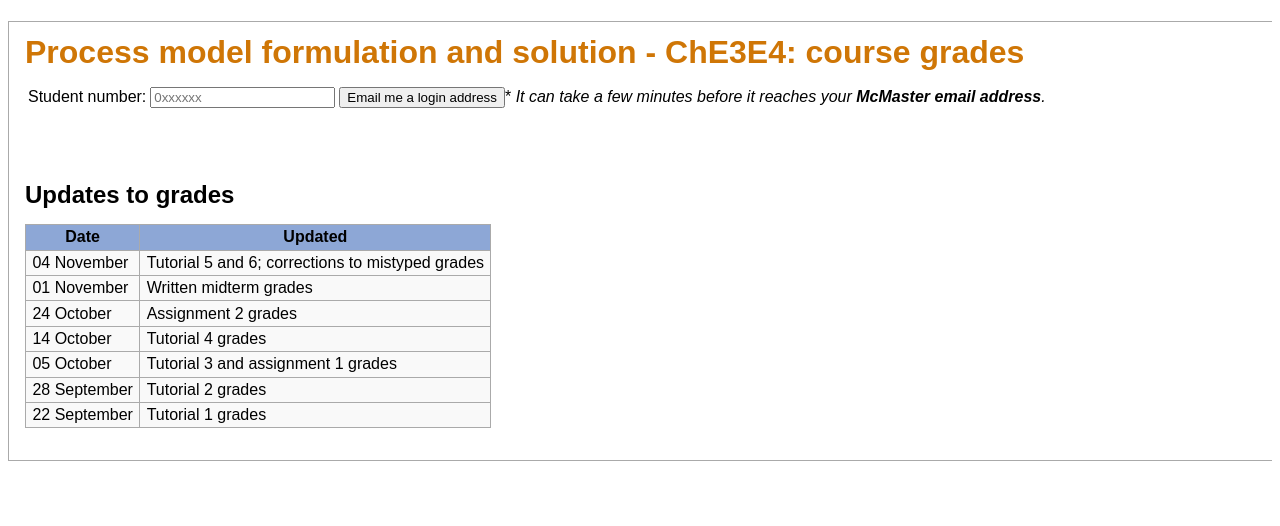
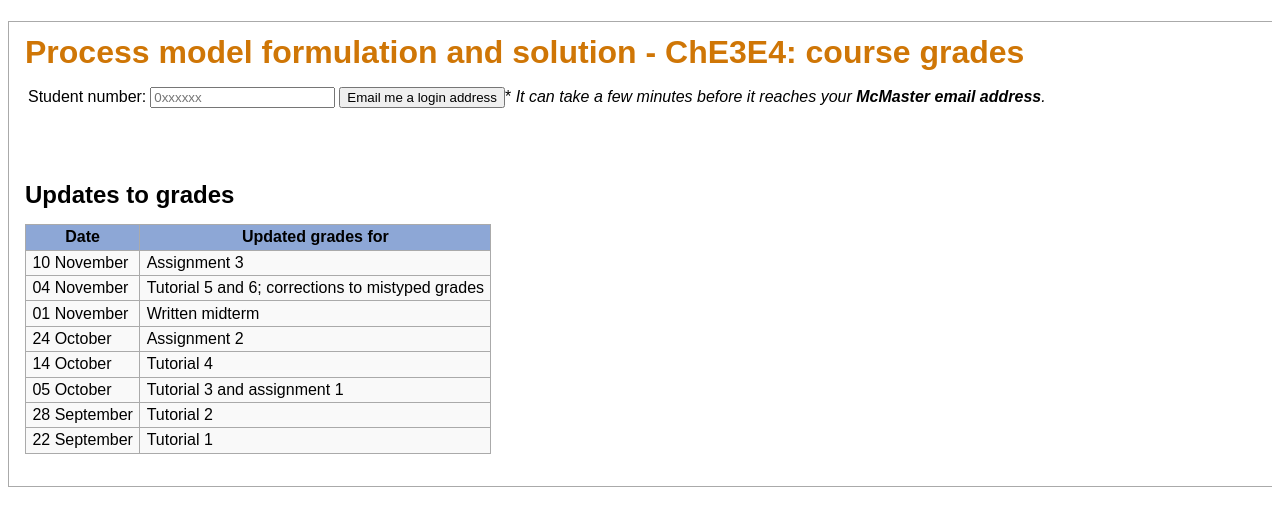
Before and after one commit to kgdunn/Django-app-grades, a Django app: template student/templates/sign_in_form.html in a window 1280 px wide. Shown: the top 526 px of the page. Run offline with Django 3.2, Linux system fonts and the light colour scheme; the template is opened without the code that fills it, so the values that code supplies are empty; some libraries are stand-ins or nearby versions.

Commit message:
Updated grades for assignment 3.

```diff
--- a/student/templates/sign_in_form.html
+++ b/student/templates/sign_in_form.html
@@ -18,7 +18,11 @@ reaches your <b>McMaster email address</b>.</i></td>
         <table class="gradetable">
 		<tr>
 			<th>Date</th>
-			<th>Updated</th>
+			<th>Updated grades for</th>
+		</tr>
+		<tr>
+			<td>10 November</td>
+			<td>Assignment 3</td>
 		</tr>
 		<tr>
 			<td>04 November</td>
@@ -26,26 +30,26 @@ reaches your <b>McMaster email address</b>.</i></td>
 		</tr>
 		<tr>
 			<td>01 November</td>
-			<td>Written midterm grades</td>
+			<td>Written midterm</td>
 		</tr>
 		<tr>
 			<td>24 October</td>
-			<td>Assignment 2 grades</td>
+			<td>Assignment 2</td>
 		</tr>
 		<tr>
 			<td>14 October</td>
-			<td>Tutorial 4 grades</td>
+			<td>Tutorial 4</td>
 		</tr>
 		<tr>
 			<td>05 October</td>
-			<td>Tutorial 3 and assignment 1 grades</td>
+			<td>Tutorial 3 and assignment 1</td>
 		</tr>
 		<tr>
 			<td>28 September</td>
-			<td>Tutorial 2 grades</td>
+			<td>Tutorial 2</td>
 		</tr>
 			<td>22 September</td>
-			<td>Tutorial 1 grades</td>
+			<td>Tutorial 1</td>
                 </tr>
         </table>
 {% endblock %}
```
Also changed, not shown: 1 other file.
